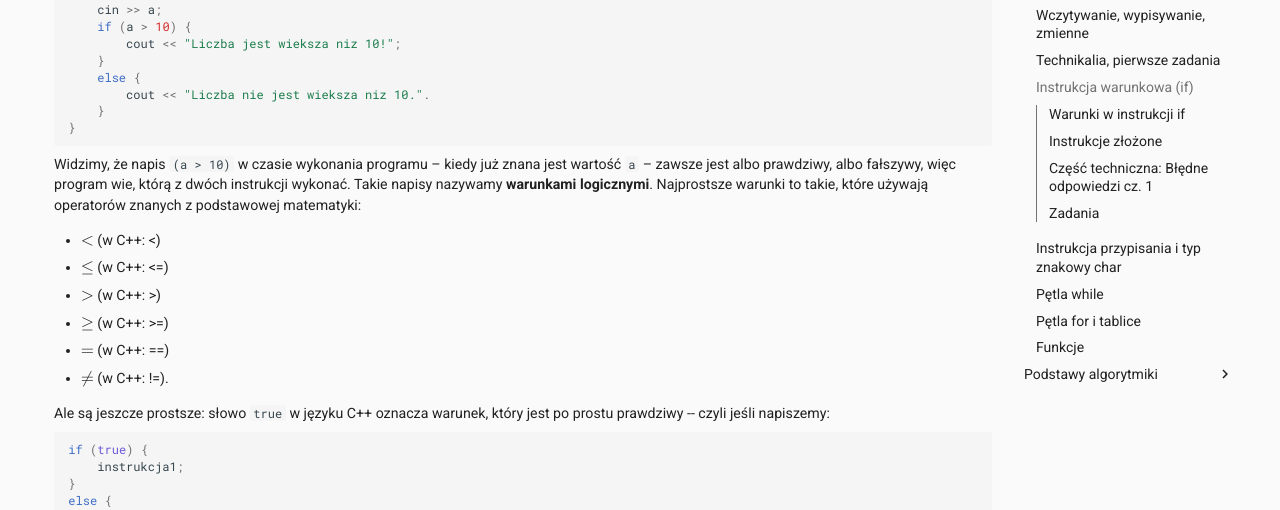
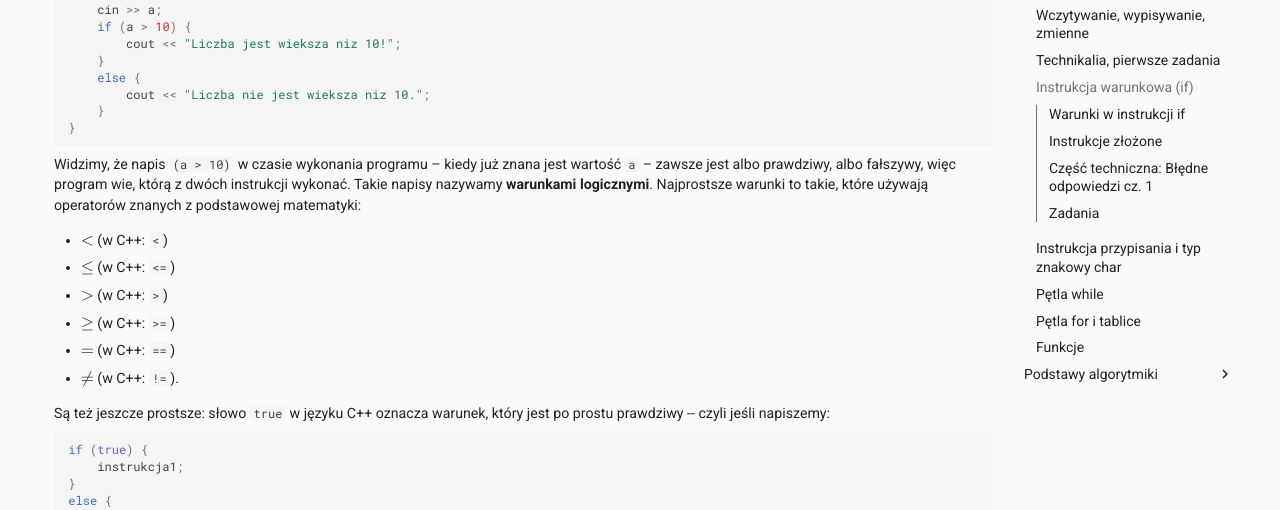
Before and after one commit to olimpiada/kurs-oi, an MkDocs documentation site: the page built from docs/A-podstawy-programowania/A4-warunki.md, in a window 1280 px wide and 900 px high, scrolled down 371 px. Shown: the part 174-684 px from the top of the window. Built offline with MkDocs 1.6.1 and Material for MkDocs 9.7.7, drawn with Linux system fonts in a browser that asks for light colours; comment, search, counter and statistics services are not loaded.

Commit message:
Poprawki

````diff
--- a/docs/A-podstawy-programowania/A4-warunki.md
+++ b/docs/A-podstawy-programowania/A4-warunki.md
@@ -27,7 +27,7 @@ int main() {
         cout << "Liczba jest wieksza niz 10!";
     }
     else {
-        cout << "Liczba nie jest wieksza niz 10.".
+        cout << "Liczba nie jest wieksza niz 10.";
     }
 }
 ```
@@ -35,14 +35,14 @@ int main() {
 Widzimy, że napis ``(a > 10)`` w czasie wykonania programu – kiedy już znana jest wartość ``a`` – zawsze jest albo prawdziwy, albo fałszywy, więc program wie, którą z dwóch instrukcji wykonać. Takie napisy nazywamy **warunkami logicznymi**. Najprostsze warunki to takie, które używają operatorów znanych z podstawowej matematyki:
 
 
-- $<$ (w C++: <)
-- $\le$ (w C++: <=)
-- $>$ (w C++: >)
-- $\ge$ (w C++: >=)
-- $=$ (w C++: ==)
-- $\not=$ (w C++: !=).
+- $<$ (w C++: `<`)
+- $\le$ (w C++: `<=`)
+- $>$ (w C++: `>`)
+- $\ge$ (w C++: `>=`)
+- $=$ (w C++: `==`)
+- $\not=$ (w C++: `!=`).
 
-Ale są jeszcze prostsze: słowo ``true`` w języku C++ oznacza warunek, który jest po prostu prawdziwy -- czyli jeśli napiszemy:
+Są też jeszcze prostsze: słowo `true` w języku C++ oznacza warunek, który jest po prostu prawdziwy -- czyli jeśli napiszemy:
 
 ```cpp
 if (true) {
@@ -52,7 +52,7 @@ else {
     instrukcja2;
 }
 ```
-to zawsze wykona się ``instrukcja1``. Podobnie ``false`` oznacza warunek, który jest zawsze fałszywy. (Nie jest w tym momencie jasne, do czego mielibyśmy użyć takich trywialnych warunków, ale później zobaczymy, do czego nam się mogą przydać.)
+to zawsze wykona się `instrukcja1`. Podobnie `false` oznacza warunek, który jest zawsze fałszywy. (Nie jest w tym momencie jasne, do czego mielibyśmy użyć takich trywialnych warunków, ale później zobaczymy, do czego nam się mogą przydać.)
 
 Zobaczmy teraz program, który oblicza wartość bezwzględną z liczby całkowitej, tzn. wypisuje tę liczbę bez znaku.
 
@@ -194,7 +194,7 @@ W ramach instrukcji `if` mogą występować także tzw. **instrukcje złożone**
 if (warunek1) {
     instrukcja1;
     instrukcja2;
-    ...
+    // ...
     instrukcja7;
 } else {
     instrukcja8;
@@ -208,7 +208,7 @@ if (warunek1)
 {
     instrukcja1;
     instrukcja2;
-    ...
+    // ...
     instrukcja7;
 } else
     instrukcja8;
````
Also changed, not shown: docs/A-podstawy-programowania/A7-for-tablice.md (+1 -0 lines).
